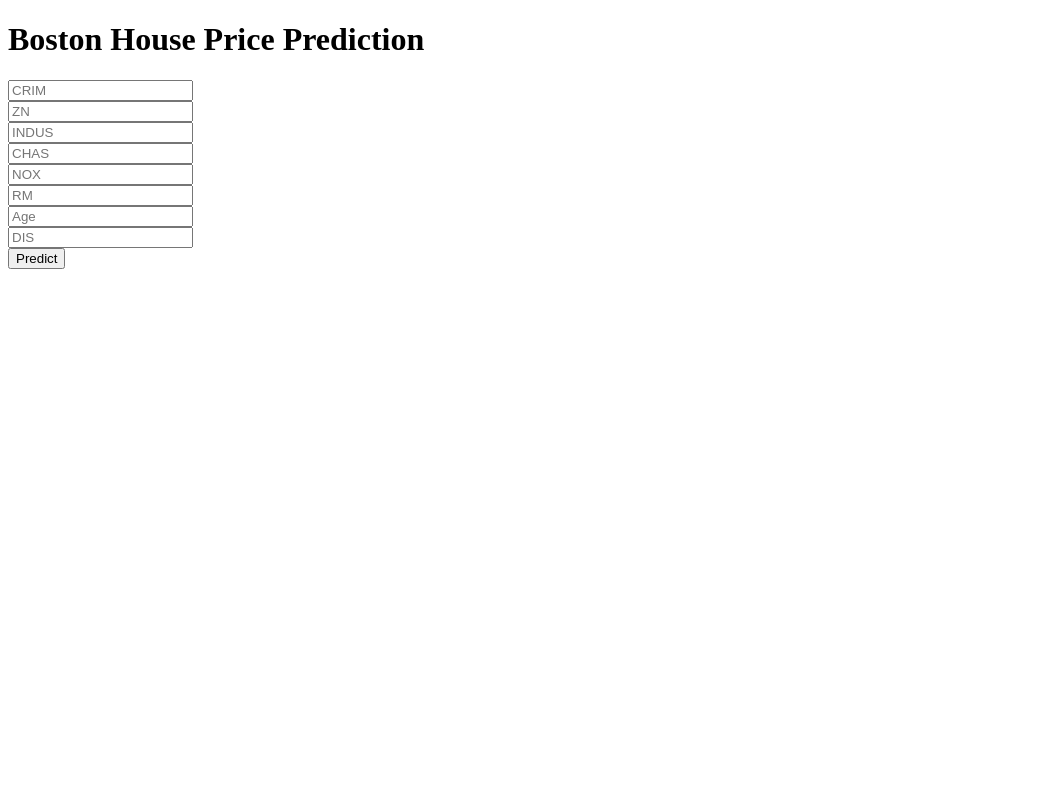
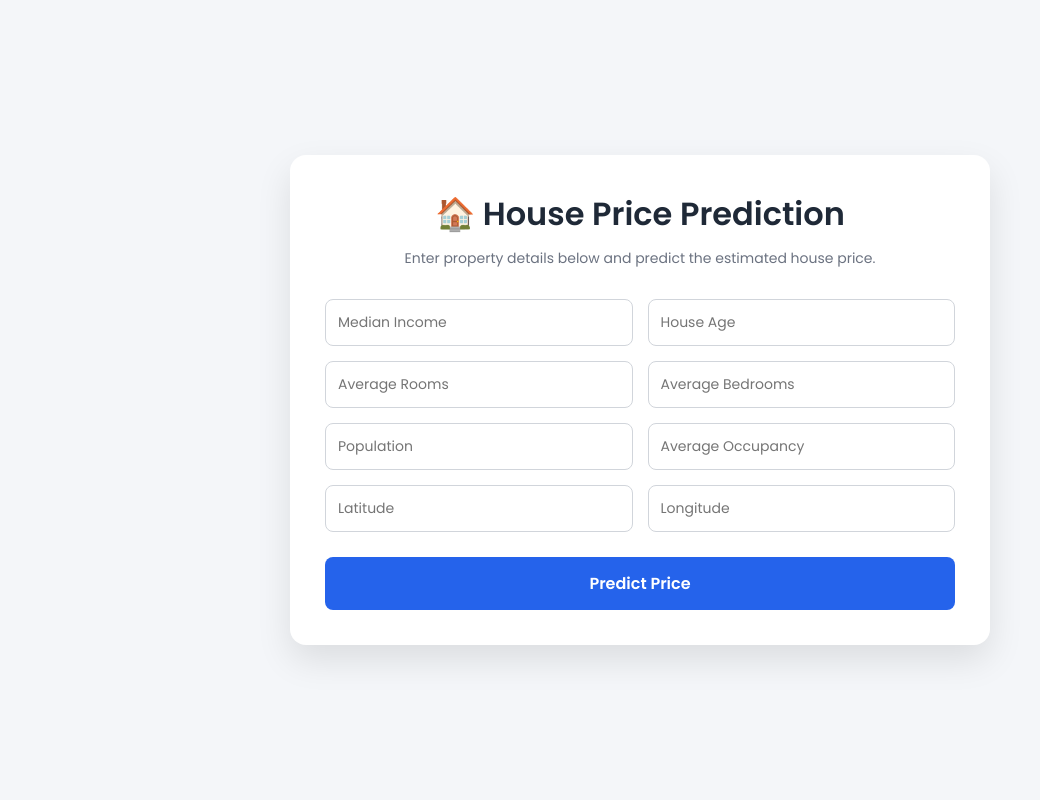
Before and after one commit to mahmoudnajdy/Production-Ready-End-to-End-Machine-Learning-Project-with-Flask-Docker-GitHub-Actions, a Flask app: page / in a window 1280 px wide. Shown: the whole page, without its empty margins (0-1040 px from the left). Run offline with Flask 3, Linux system fonts and the light colour scheme; parts of the project's set-up code (start-up, migrations or seed data) failed here and were passed over.

Commit message:
test 1 for deploy

```diff
--- a/requirement.txt
+++ b/requirements.txt
@@ -3,3 +3,5 @@ scikit-learn
 pandas
 numpy
 matplotlib
+seaborn
+gunicorn
--- a/templates/home.html
+++ b/templates/home.html
@@ -1,42 +1,149 @@
+
 <!DOCTYPE html>
-<html >
+<html lang="en">
 
 <head>
-  <meta charset="UTF-8">
-  <title>ML API</title>
-  <link href='https://fonts.googleapis.com/css?family=Pacifico' rel='stylesheet' type='text/css'>
-<link href='https://fonts.googleapis.com/css?family=Arimo' rel='stylesheet' type='text/css'>
-<link href='https://fonts.googleapis.com/css?family=Hind:300' rel='stylesheet' type='text/css'>
-<link href='https://fonts.googleapis.com/css?family=Open+Sans+Condensed:300' rel='stylesheet' type='text/css'>
+    <meta charset="UTF-8">
+    <meta name="viewport" content="width=device-width, initial-scale=1.0">
+    <title>Boston House Price Prediction</title>
 
+    <link href="https://fonts.googleapis.com/css2?family=Poppins:wght@300;400;500;600&display=swap" rel="stylesheet">
 
+    <style>
+        * {
+            margin: 0;
+            padding: 0;
+            box-sizing: border-box;
+            font-family: 'Poppins', sans-serif;
+        }
+
+        body {
+            background: #f4f6f9;
+            min-height: 100vh;
+            display: flex;
+            justify-content: center;
+            align-items: center;
+            padding: 40px;
+        }
+
+        .container {
+            background: white;
+            width: 100%;
+            max-width: 700px;
+            padding: 35px;
+            border-radius: 16px;
+            box-shadow: 0 15px 35px rgba(0, 0, 0, 0.1);
+        }
+
+        h1 {
+            text-align: center;
+            margin-bottom: 10px;
+            color: #1f2937;
+        }
+
+        .subtitle {
+            text-align: center;
+            color: #6b7280;
+            margin-bottom: 30px;
+            font-size: 14px;
+        }
+
+        .form-grid {
+            display: grid;
+            grid-template-columns: repeat(auto-fit, minmax(220px, 1fr));
+            gap: 15px;
+        }
+
+        input {
+            width: 100%;
+            padding: 12px;
+            border: 1px solid #d1d5db;
+            border-radius: 8px;
+            font-size: 14px;
+            transition: 0.3s;
+        }
+
+        input:focus {
+            border-color: #2563eb;
+            outline: none;
+            box-shadow: 0 0 8px rgba(37, 99, 235, 0.2);
+        }
+
+        button {
+            width: 100%;
+            margin-top: 25px;
+            padding: 14px;
+            background: #2563eb;
+            color: white;
+            border: none;
+            border-radius: 8px;
+            font-size: 16px;
+            font-weight: 600;
+            cursor: pointer;
+            transition: 0.3s;
+        }
+
+        button:hover {
+            background: #1d4ed8;
+        }
+
+        .prediction-box {
+            margin-top: 25px;
+            padding: 15px;
+            text-align: center;
+            border-radius: 10px;
+            background: #eff6ff;
+            color: #1e40af;
+            font-weight: 600;
+        }
+
+        @media(max-width:600px) {
+            .container {
+                padding: 25px;
+            }
+        }
+    </style>
 </head>
 
 <body>
- <div class="login">
-	<h1>Boston House Price Prediction</h1>
 
-     <!-- Main Input For Receiving Query to our ML -->
-    <form action="{{ url_for('predict')}}"method="post">
-      <input type="text" name="MedInc" placeholder="CRIM" required="required" /><br>
-    	<input type="text" name="HouseAge" placeholder="ZN" required="required" /><br>
-        <input type="text" name="AveRooms" placeholder="INDUS" required="required" /><br>
-        <input type="text" name="AveBedrms" placeholder="CHAS" required="required" /><br>
-        <input type="text" name="Population" placeholder="NOX" required="required" /><br>
-        <input type="text" name="AveOccup" placeholder="RM" required="required" /><br>
-        <input type="text" name="Latitude" placeholder="Age" required="required" /><br>
-        <input type="text" name="Longitude" placeholder="DIS" required="required" /><br>
+    <div class="container">
 
+        <h1>🏠 House Price Prediction</h1>
 
-        <button type="submit" class="btn btn-primary btn-block btn-large">Predict</button>
-    </form>
+        <p class="subtitle">
+            Enter property details below and predict the estimated house price.
+        </p>
 
-   <br>
-   <br>
+        <form action="{{ url_for('predict') }}" method="post">
 
+            <div class="form-grid">
 
- </div>
- {{prediction_text}}
+                <input type="text" name="MedInc" placeholder="Median Income" required>
+                <input type="text" name="HouseAge" placeholder="House Age" required>
+                <input type="text" name="AveRooms" placeholder="Average Rooms" required>
+                <input type="text" name="AveBedrms" placeholder="Average Bedrooms" required>
+                <input type="text" name="Population" placeholder="Population" required>
+                <input type="text" name="AveOccup" placeholder="Average Occupancy" required>
+                <input type="text" name="Latitude" placeholder="Latitude" required>
+                <input type="text" name="Longitude" placeholder="Longitude" required>
+
+            </div>
+
+            <button type="submit">
+                Predict Price
+            </button>
+
+        </form>
+
+        {% if prediction_text %}
+        <div class="prediction-box">
+            {{ prediction_text }}
+        </div>
+        {% endif %}
+
+    </div>
 
 </body>
+
 </html>
```
Also changed, not shown: .github/workflows/main.yaml (added), 1 other file.
